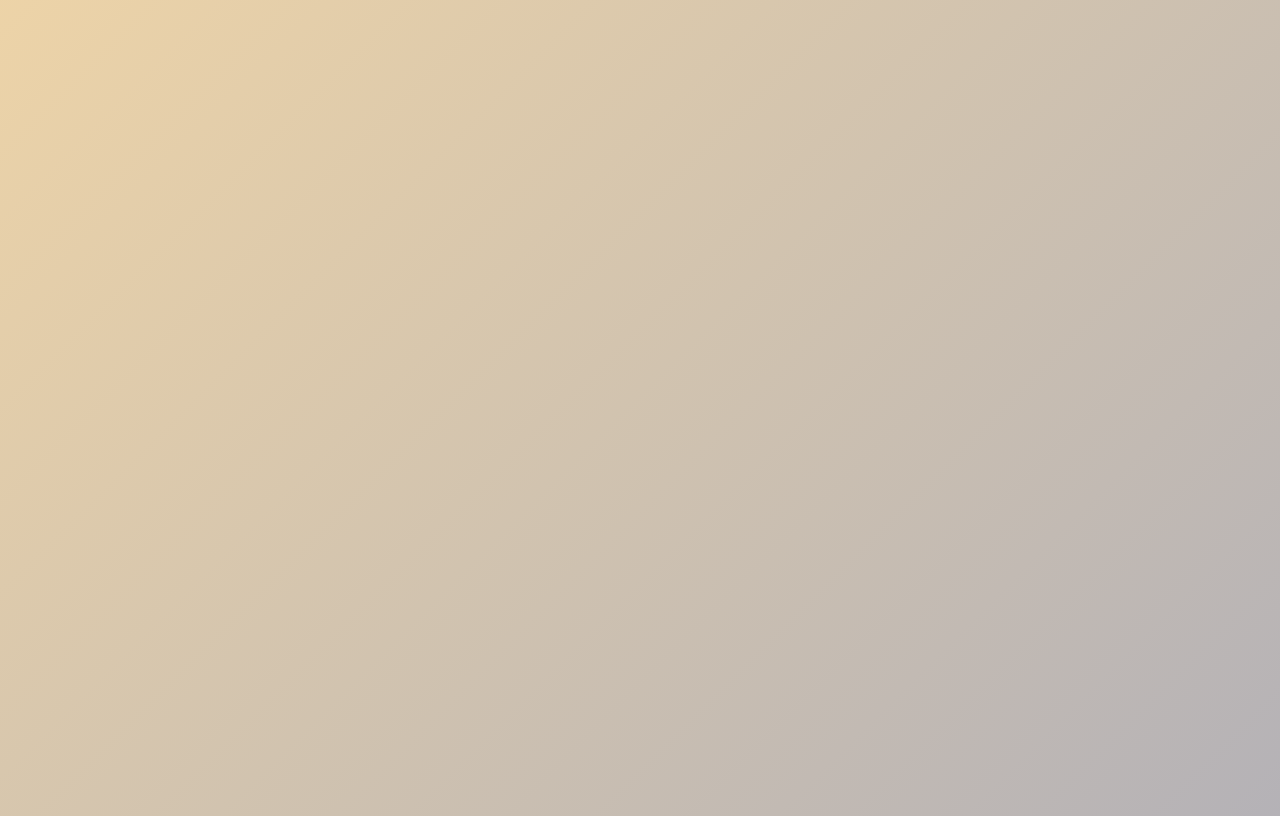
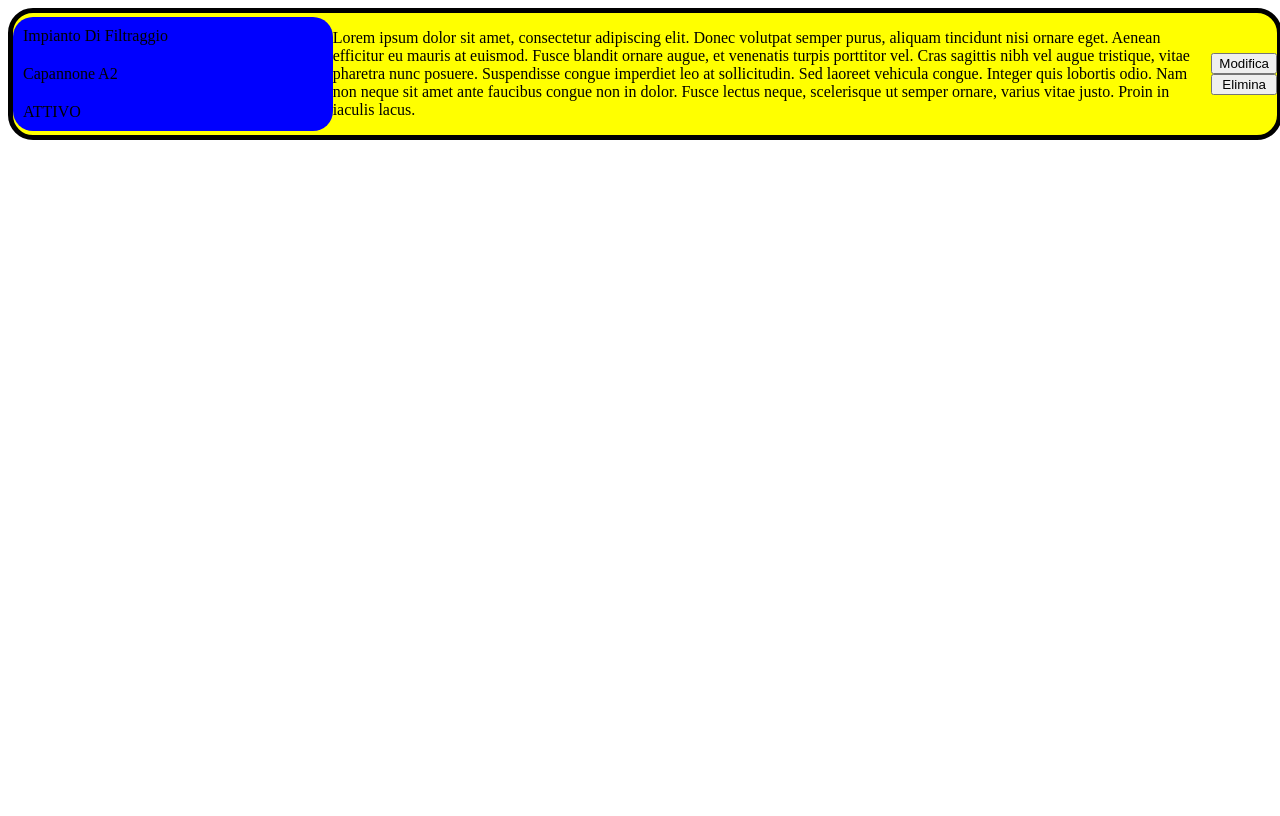
Before and after one commit to DanielKirash/MushroomEngine, a React (Create React App) app: page /test in a window 1280 px wide. Before the commit this address had no page. Built offline with nearby package versions, Linux system fonts and the light colour scheme.

Commit message:
Add PlantCard component and Test page; remove Login page and related styles

```diff
--- /dev/null
+++ b/src/components/PlantCard.tsx
@@ -0,0 +1,24 @@
+import './plantcard.css';
+
+const PlantCard = () => {
+
+    return (
+        <div className="plantCardContainer">
+            <div className="plantInfo">
+                <div className='plantName'>Impianto Di Filtraggio</div>
+                <div className='plantPosition'>Capannone A2</div>
+                <div className='plantStatus'>ATTIVO</div>
+            </div>
+                <div className="plantDescritpion">
+                    <p>Lorem ipsum dolor sit amet, consectetur adipiscing elit. Donec volutpat semper purus, aliquam tincidunt nisi ornare eget. Aenean efficitur eu mauris at euismod. Fusce blandit ornare augue, et venenatis turpis porttitor vel. Cras sagittis nibh vel augue tristique, vitae pharetra nunc posuere. Suspendisse congue imperdiet leo at sollicitudin. Sed laoreet vehicula congue. Integer quis lobortis odio. Nam non neque sit amet ante faucibus congue non in dolor. Fusce lectus neque, scelerisque ut semper ornare, varius vitae justo. Proin in iaculis lacus.</p>
+                </div>
+                <div className="plantButton">
+                    <button>Modifica</button>
+                    <button>Elimina</button>
+                </div>
+        </div>
+    );
+
+  };
+
+  export default PlantCard;
--- /dev/null
+++ b/src/components/plantcard.css
@@ -0,0 +1,41 @@
+.plantCardContainer{
+    display: flex;
+    flex-direction: row;
+    justify-content: center;
+    width: 100%;
+    height: 100%;
+    align-items: center;
+    border-radius: 25px;
+    border: 5px solid black;
+    background-color: yellow;
+}
+
+
+
+.plantInfo{
+    display: flex;
+    flex-direction: column;
+    width: 100%;
+    border-radius: 20px;
+    height: 100%;
+    height: 100%;
+    font-size: medium;
+    background-color: blue;
+}
+
+.plantName{
+    margin: 10px;
+}
+
+.plantPosition{
+    margin: 10px;
+}
+
+.plantStatus{
+    margin: 10px;
+}
+
+.plantButton{
+    display: flex;
+    flex-direction: column;
+}
--- a/src/index.tsx
+++ b/src/index.tsx
@@ -1,7 +1,7 @@
 import ReactDOM from "react-dom/client";
 import { BrowserRouter, Routes, Route, Navigate } from "react-router-dom";
-import Login from "./pages/Login";
 import Dashboard from "./pages/Dashboard";
+import Test from "./pages/Test";
 
 const isAuthenticated = () => {
 
@@ -12,11 +12,11 @@ export default function App() {
   return (
     <BrowserRouter>
       <Routes>
-        <Route index element={<Login />} />
         <Route
           path="dashboard"
           element={isAuthenticated() ? <Dashboard /> : <Navigate to="/" />}
         />
+        <Route path="test" element={<Test />} />
       </Routes>
     </BrowserRouter>
   );
--- a/src/pages/Login.tsx
+++ /dev/null
@@ -1,23 +0,0 @@
-import './login.css';
-
-
-const Login = () => {
-    return(
-        <div className='mainContainer'>
-            <div className='login'>
-                <div className='logo'>
-                    <img src={'fungoLogo.png'} alt='Logo'></img>
-                </div>
-                <div className='inputField'>
-                    <input type='text' placeholder='Email' className='email'></input>
-                    <input type='password' placeholder='Password' className='password'></input>
-                </div>
-                <button className='loginButton'>Login</button>
-            </div>
-        </div>
-    )
-
-
-  };
-
-  export default Login;
--- /dev/null
+++ b/src/pages/Test.tsx
@@ -0,0 +1,19 @@
+import React from 'react';
+import PlantCard from '../components/PlantCard';
+
+
+const Test = () => {
+
+    return (
+
+      <div>
+
+        <PlantCard />
+
+      </div>
+
+    );
+
+  };
+
+  export default Test;
--- a/src/pages/login.css
+++ /dev/null
@@ -1,93 +0,0 @@
-body{
-    display: flex;
-    height: 100vh;
-    align-items: center;
-    justify-content: center;
-    background-size: 400% 400%;
-    animation: gradient 30s ease infinite;
-    background-image: linear-gradient(-45deg, #8294C4, #f3d7a6, #DBDFEA);
-}
-
-@keyframes gradient {
-	0% {
-		background-position: 0% 50%;
-	}
-	50% {
-		background-position: 100% 50%;
-	}
-	100% {
-		background-position: 0% 50%;
-	}
-}
-
-
-.mainContainer{
-    display: flex;
-    justify-content: center;
-    align-items: center;
-    min-height: 100%;
-}
-
-.login{
-    display: flex;
-    flex-direction: column;
-    justify-content: center;
-    align-items: center;
-    border-radius: 25px;
-    padding: 20px;
-    background-color: #F5FAF1;
-    box-shadow: -2px 2px 37px 1px rgba(0,0,0,0.75);
-    -webkit-box-shadow: -2px 2px 37px 1px rgba(0,0,0,0.75);
-    -moz-box-shadow: -2px 2px 37px 1px rgba(0,0,0,0.75);;
-}
-
-.inputField{
-    display: flex;
-    flex-direction: column;
-}
-
-.email{
-    margin-bottom: 10px;
-}
-
-.password{
-    margin-bottom: 10px;
-}
-
-.loginButton{
-    width: 100px;
-    height: 35px;
-    border-radius: 15px;
-    background-color: #4CAF50;
-    color: white;
-    font-size: 15px;
-    font-weight: bold;
-    border: none;
-    cursor: pointer;
-    margin-top: 10px;
-    box-shadow: -2px 2px 37px -11px rgba(69,160,73,0.75);
-    -webkit-box-shadow: -2px 2px 37px -11px rgba(69,160,73,0.75);
-    -moz-box-shadow: -2px 2px 37px -11px rgba(69,160,73,0.75);
-}
-
-.loginButton:hover{
-    background-color: #45a049;
-}
-
-::placeholder{
-    padding-left: 10px;
-}
-
-input{
-    width: 250px;
-    height: 25px;
-    border-radius: 15px;
-    border: 1px solid #ccc;
-    padding: 5px;
-}
-
-img{
-    width: 220px;
-    height: 220px;
-    margin-bottom: 20px;
-}
```
